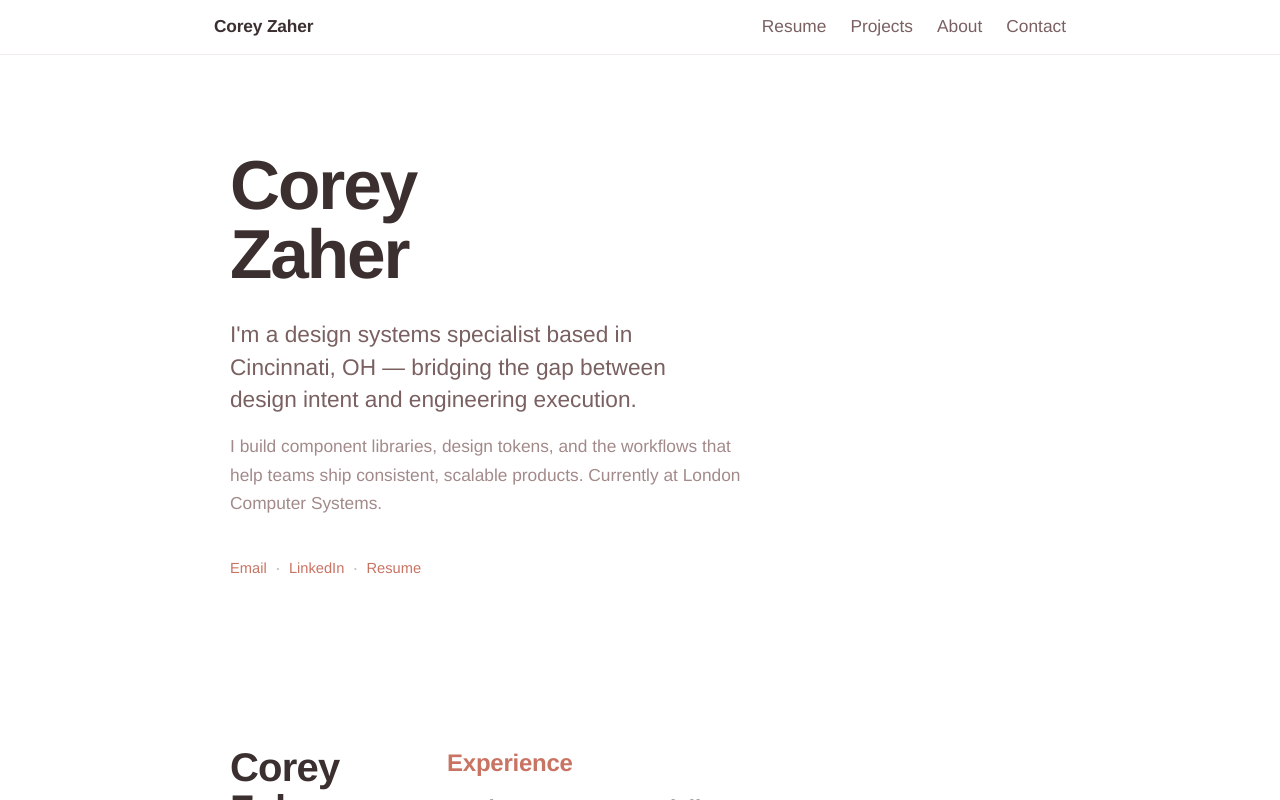
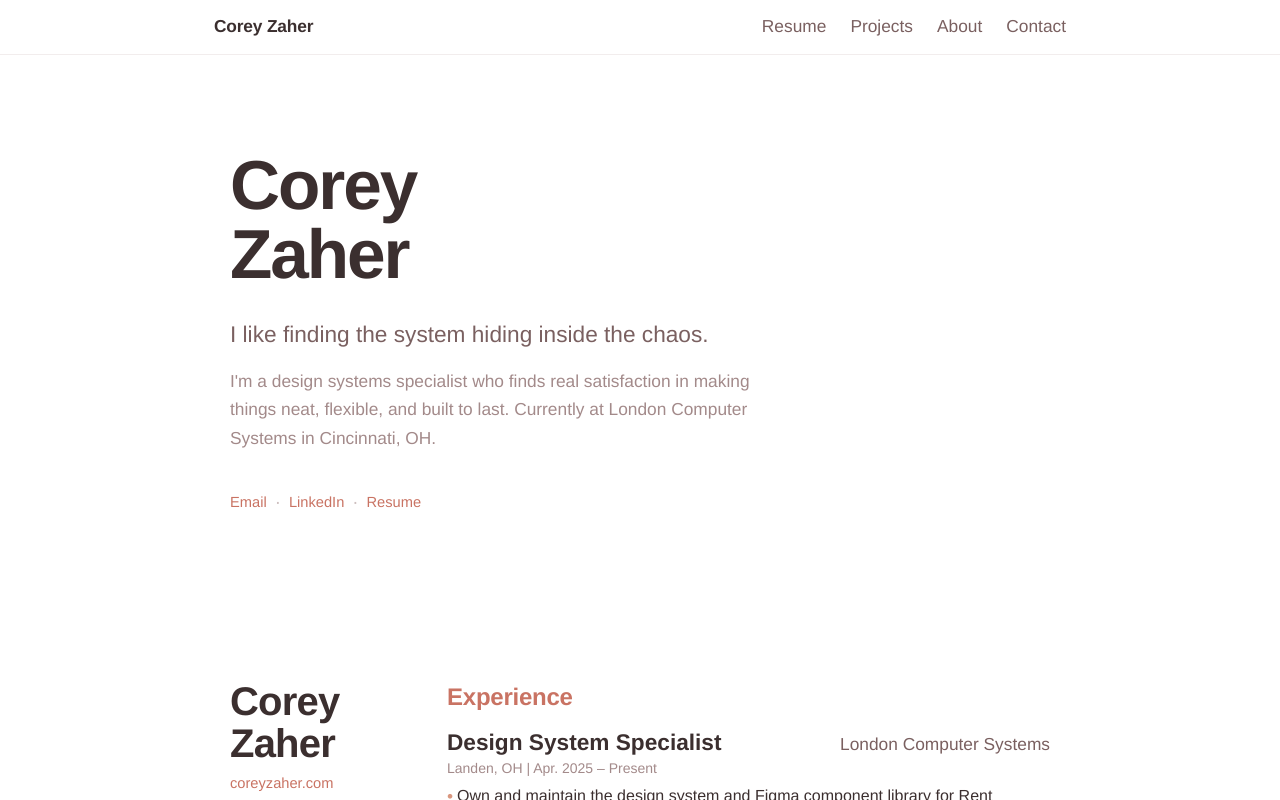
Before and after one commit to czaher/personal-site, a Next.js app: page / in a window 1280 px wide. Shown: the top 800 px of the page. Built offline with nearby package versions, Linux system fonts and the light colour scheme.

Commit message:
Changed header content

```diff
--- a/src/app/page.tsx
+++ b/src/app/page.tsx
@@ -1,4 +1,5 @@
 import type { ReactNode } from 'react'
+import Image from 'next/image'
 import { Nav } from '@/components/Nav'
 import { PrintButton } from '@/components/PrintButton'
 
@@ -34,7 +35,6 @@ function SLabel({ children }: { children: ReactNode }) {
     </div>
   )
 }
-
 
 function SectionHeader({ children }: { children: ReactNode }) {
   return (
@@ -276,8 +276,7 @@ export default function Home() {
               margin: '0 0 16px 0',
             }}
           >
-            I&apos;m a design systems specialist based in Cincinnati, OH —
-            bridging the gap between design intent and engineering execution.
+            I like finding the system hiding inside the chaos.
           </p>
 
           <p
@@ -289,9 +288,9 @@ export default function Home() {
               marginBottom: '36px',
             }}
           >
-            I build component libraries, design tokens, and the workflows that
-            help teams ship consistent, scalable products. Currently at London
-            Computer Systems.
+            I'm a design systems specialist who finds real satisfaction in
+            making things neat, flexible, and built to last. Currently at London
+            Computer Systems in Cincinnati, OH.
           </p>
 
           <div style={{ display: 'flex', gap: '8px', alignItems: 'center' }}>
```
